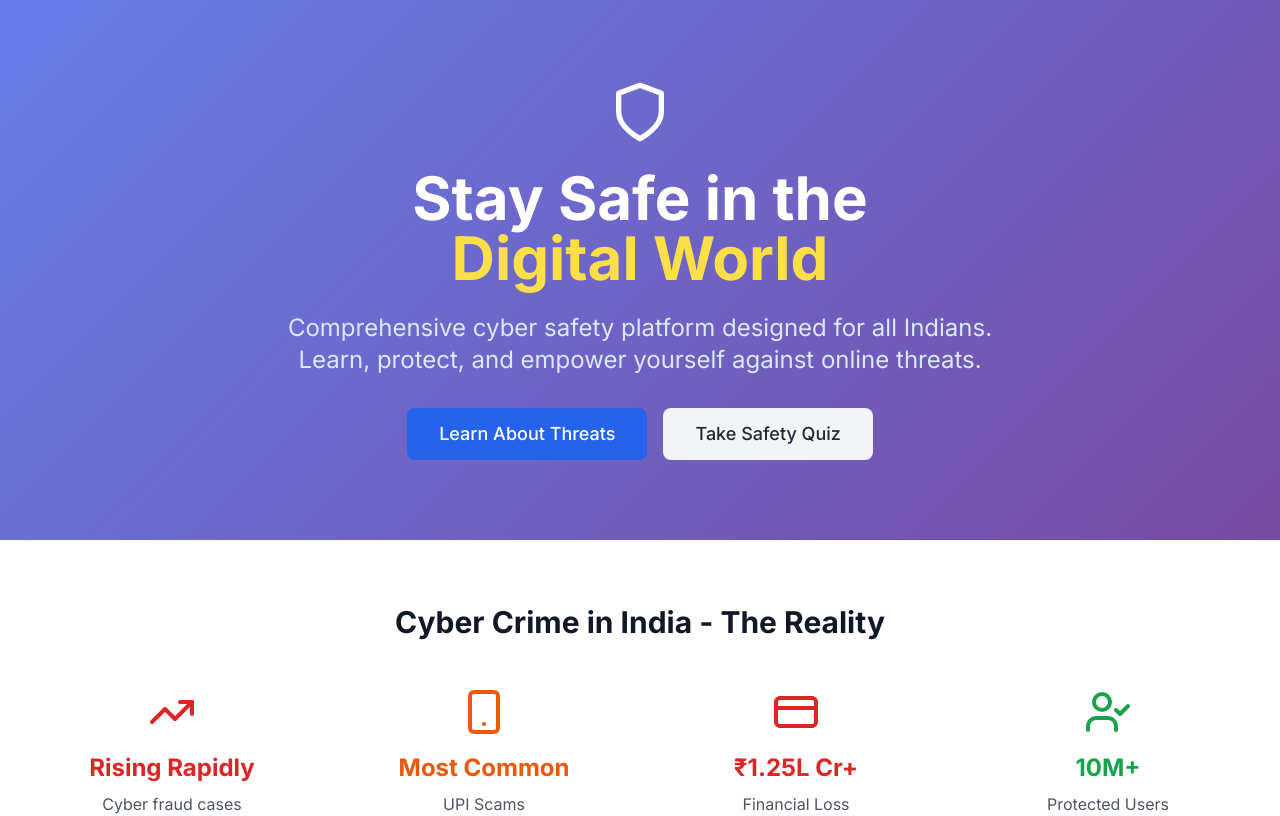
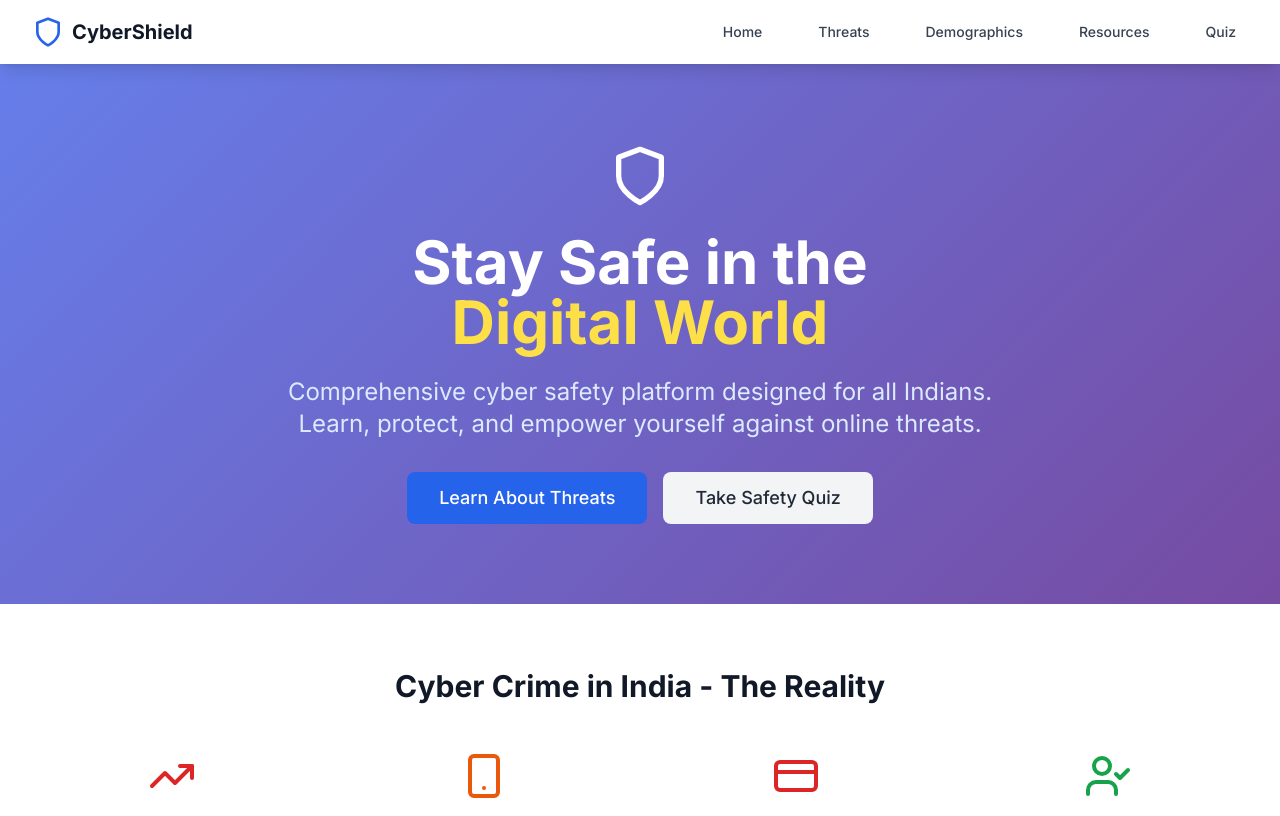
Before and after one commit to nikhiljainnnn/Hacktopus-Prime, a React (Vite) app: page / in a window 1280 px wide. Shown: the top 816 px of the page. Built offline with nearby package versions, Linux system fonts and the light colour scheme.

Commit message:
Navbar Added

```diff
--- a/src/App.jsx
+++ b/src/App.jsx
@@ -1,10 +1,12 @@
 import React from 'react'
+import Navbar from './components/Navbar'
 import Home from './pages/Home'
 import Footer from './components/Footer'
 
 function App() {
   return (
     <div className="min-h-screen bg-gray-50">
+      <Navbar />
       <main>
         <Home />
       </main>
--- /dev/null
+++ b/src/components/Navbar.jsx
@@ -0,0 +1,70 @@
+import React, { useState } from 'react'
+import { Shield, Menu, X } from 'lucide-react'
+
+const Navbar = () => {
+  const [isOpen, setIsOpen] = useState(false)
+
+  const navItems = [
+    { name: 'Home', path: '/' },
+    { name: 'Threats', path: '/threats' },
+    { name: 'Demographics', path: '/demographics' },
+    { name: 'Resources', path: '/resources' },
+    { name: 'Quiz', path: '/quiz' },
+  ]
+
+  return (
+    <nav className="bg-white shadow-lg sticky top-0 z-50">
+      <div className="max-w-7xl mx-auto px-4 sm:px-6 lg:px-8">
+        <div className="flex justify-between h-16">
+          <div className="flex items-center">
+            <div className="flex items-center space-x-2">
+              <Shield className="h-8 w-8 text-primary-600" />
+              <span className="text-xl font-bold text-gray-900">CyberShield</span>
+            </div>
+          </div>
+
+          {/* Desktop Navigation */}
+          <div className="hidden md:flex items-center space-x-8">
+            {navItems.map((item) => (
+              <button
+                key={item.name}
+                className="px-3 py-2 rounded-md text-sm font-medium text-gray-700 hover:text-primary-600 hover:bg-gray-50 transition-colors"
+              >
+                {item.name}
+              </button>
+            ))}
+          </div>
+
+          {/* Mobile menu button */}
+          <div className="md:hidden flex items-center">
+            <button
+              onClick={() => setIsOpen(!isOpen)}
+              className="text-gray-700 hover:text-primary-600 focus:outline-none"
+            >
+              {isOpen ? <X className="h-6 w-6" /> : <Menu className="h-6 w-6" />}
+            </button>
+          </div>
+        </div>
+
+        {/* Mobile Navigation */}
+        {isOpen && (
+          <div className="md:hidden">
+            <div className="px-2 pt-2 pb-3 space-y-1 sm:px-3 bg-white border-t">
+              {navItems.map((item) => (
+                <button
+                  key={item.name}
+                  className="block w-full text-left px-3 py-2 rounded-md text-base font-medium text-gray-700 hover:text-primary-600 hover:bg-gray-50 transition-colors"
+                  onClick={() => setIsOpen(false)}
+                >
+                  {item.name}
+                </button>
+              ))}
+            </div>
+          </div>
+        )}
+      </div>
+    </nav>
+  )
+}
+
+export default Navbar
```
